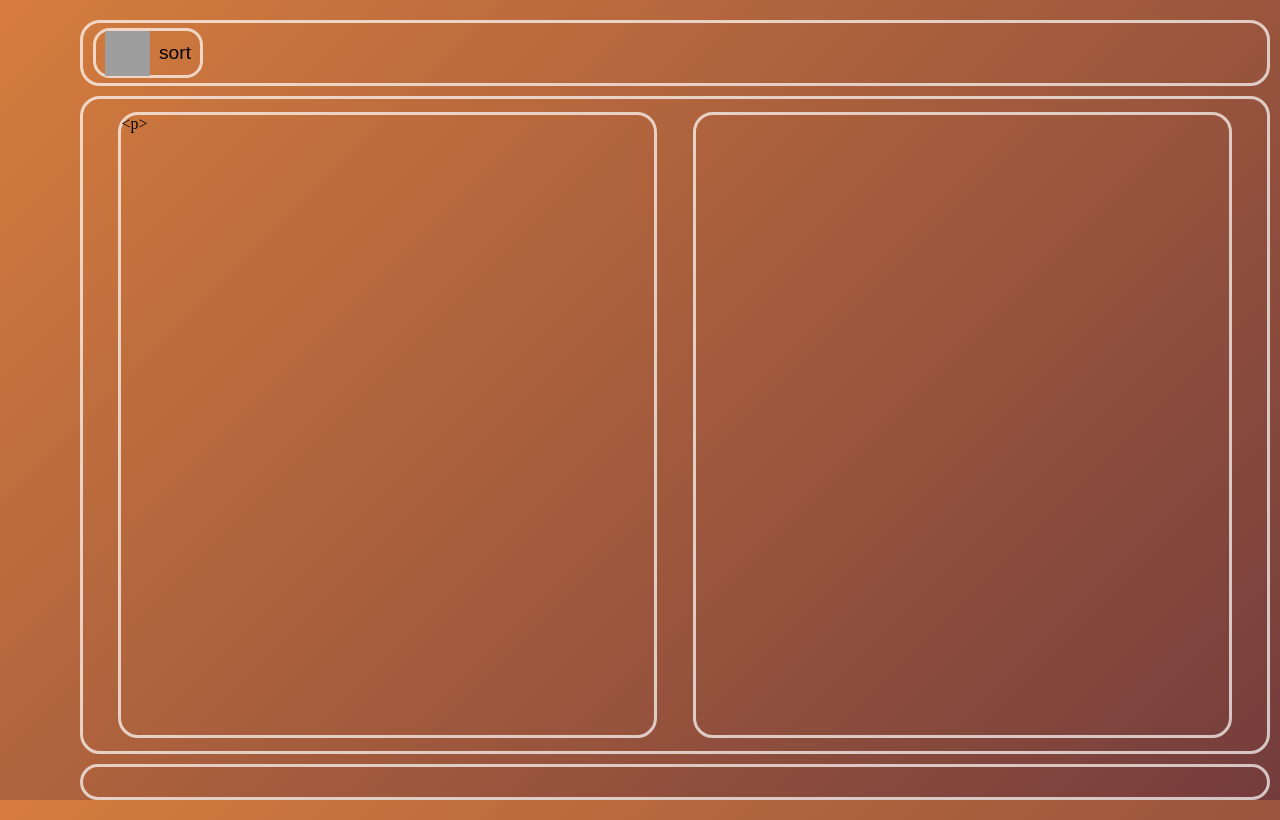
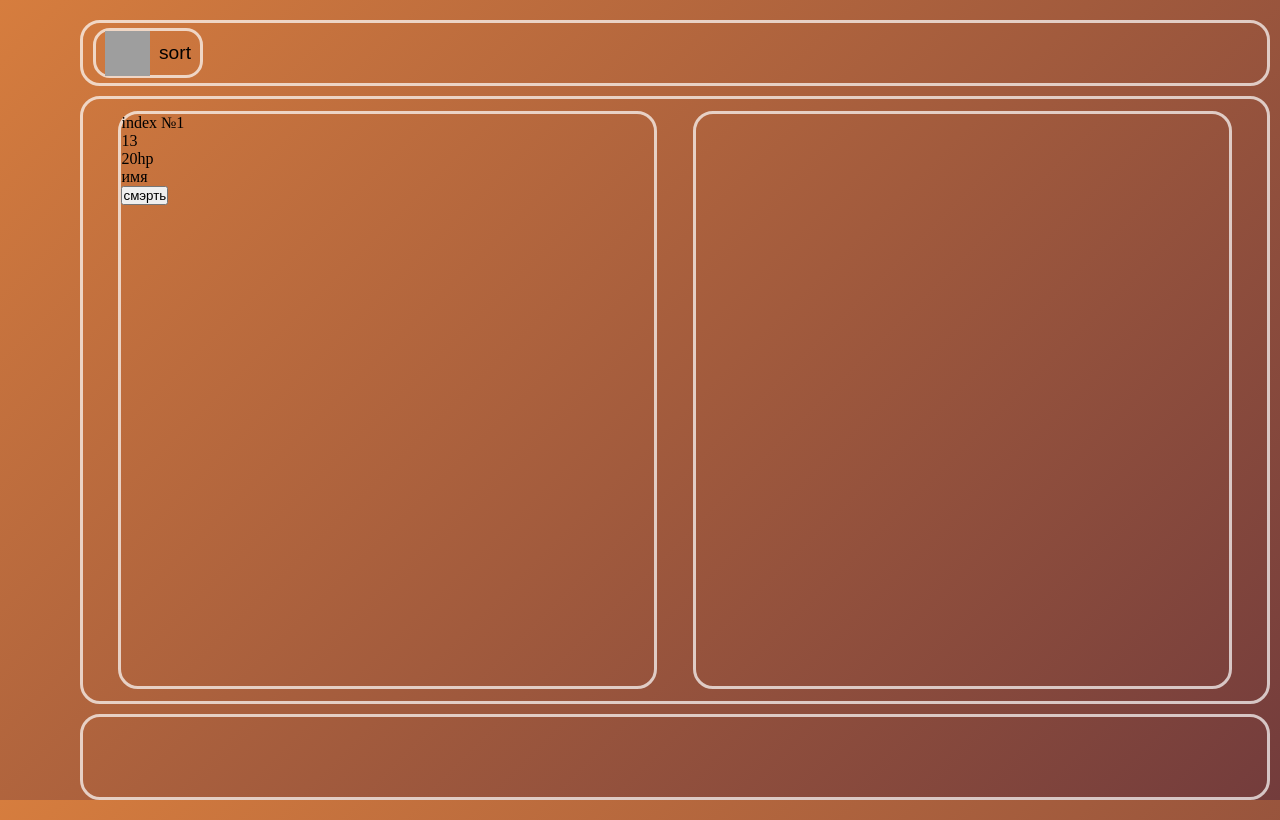
Before and after one commit to wagakir/DmScreenGithub, a plain HTML site: page index.html in a window 1280 px wide. Both pictures are taken after a click on the button "sort". Drawn offline with Linux system fonts and the light colour scheme; grey boxes are pictures that could not be loaded.

Commit message:
css update

```diff
--- a/scripts/main.js
+++ b/scripts/main.js
@@ -1,9 +1,18 @@
-let btn= document.getElementById('sortInitiative')
+let sortBtn= document.getElementById('sortInitiative')
 let playersList= document.getElementById('playersList')
 
 
-function btnclick(){playersList.append(`<p>`)}
+function btnclick(){
+    let playerDiv = document.createElement('div')
+    playerDiv.innerHTML = `
+    <p>index №1</p>
+    <p>13</p>
+    <p>20hp</p>
+    <p>имя</p>
+    <button>смэрть</button>`
+    playerDiv.setAttribute()
+    playersList.append(playerDiv)}
 
 
 
-btn.addEventListener('click', btnclick)
+sortBtn.addEventListener('click', btnclick)
--- a/styles/style.css
+++ b/styles/style.css
@@ -82,7 +82,7 @@ body{
     width: 45%;
 }
 .hint{
-    height: 30px;
+    height: 80px;
     border: solid rgba(255,255,255, 0.7) 3px;
     border-radius: 20px;
     margin: 10px 0;
```
